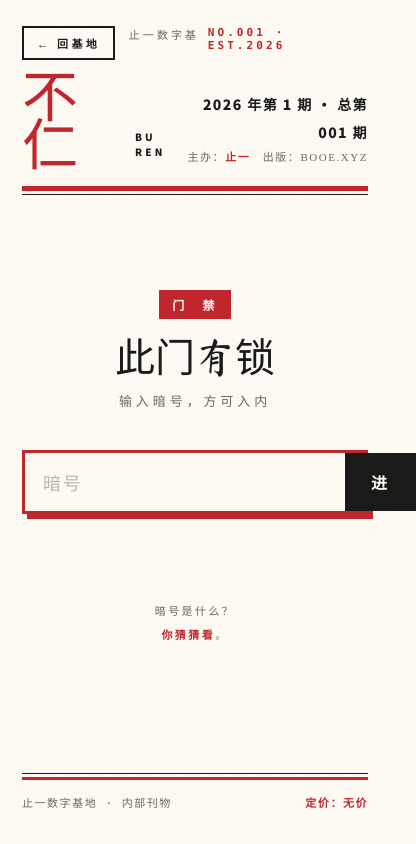
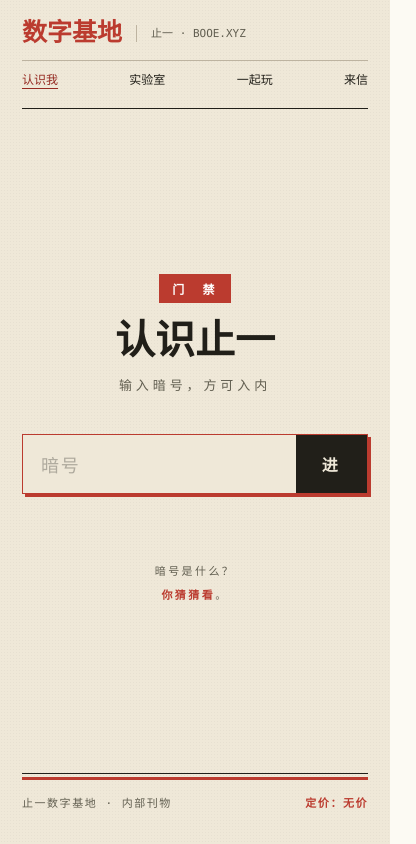
Before and after one commit to gangelitang-afk/booe, a plain HTML site: page public/gate.html in a window 390 px wide. Shown: the whole page, 416 px wide, since content can reach past the window. Drawn offline with Linux system fonts and the light colour scheme; a web font is replaced by a local one.

Commit message:
Unify Digital Base branding and secondary navigation

```diff
--- /dev/null
+++ b/public/assets/digital-base.css
@@ -0,0 +1,90 @@
+/* Shared site identity and navigation. Interactive rooms retain their own controls. */
+:root {
+  --db-paper: #efe8d8;
+  --db-ink: #211f19;
+  --db-red: #bb3b2f;
+  --db-line: #bdb3a0;
+  --db-muted: #625f51;
+}
+
+.db-header {
+  display: flex;
+  justify-content: space-between;
+  align-items: center;
+  gap: 20px;
+  margin: 0;
+  padding: 24px 0 23px;
+  border: 0;
+  border-bottom: 1px solid var(--db-ink);
+  background: transparent;
+  color: var(--db-ink);
+  font: 13px/1.55 "Microsoft YaHei", "PingFang SC", sans-serif;
+  text-align: left;
+}
+
+.db-brand {
+  display: inline-flex;
+  align-items: center;
+  gap: 14px;
+  min-width: 0;
+  color: var(--db-red);
+  text-decoration: none;
+}
+
+.db-brand strong {
+  font: 900 clamp(25px, 3.4vw, 43px)/1.15 SimSun, "Songti SC", serif;
+  white-space: nowrap;
+}
+
+.db-brand small {
+  border-left: 1px solid var(--db-line);
+  padding-left: 14px;
+  color: var(--db-muted);
+  font: 11px/1.55 Consolas, "Microsoft YaHei", monospace;
+  white-space: nowrap;
+}
+
+.db-header .db-nav { display: flex; gap: clamp(13px, 2.5vw, 34px); }
+.db-nav a { color: var(--db-ink); text-decoration: none; white-space: nowrap; }
+.db-nav a:hover, .db-nav [aria-current="page"] { color: #952a22; text-decoration: underline; text-underline-offset: .35em; }
+.db-header a:focus-visible { outline: 2px solid var(--db-red); outline-offset: 4px; }
+.db-header--wide { position: relative; z-index: 2; width: min(1328px, calc(100% - 36px)); margin-inline: auto; }
+.db-path { width: min(1328px, calc(100% - 36px)); margin: 13px auto 0; font: 12px/1.5 "Microsoft YaHei", sans-serif; text-align: left; color: var(--db-muted); }
+.db-path a { color: #952a22; text-decoration: underline; text-underline-offset: .25em; }
+
+body.db-secondary {
+  --paper: var(--db-paper);
+  --ink: var(--db-ink);
+  --red: var(--db-red);
+  --cinnabar: var(--db-red);
+  --line: var(--db-line);
+  --gray: var(--db-muted);
+  background: var(--db-paper);
+}
+.db-secondary .wrap { width: 100%; max-width: 1440px; padding-inline: 56px; }
+.db-secondary .page { width: 100%; }
+.db-secondary .page .title, .db-secondary .gate-title, .db-secondary .page-title {
+  font-family: SimSun, "Songti SC", serif;
+  font-weight: 900;
+}
+.db-secondary .gate { padding-block: clamp(34px, 8vw, 96px); }
+.db-secondary .gate .field { border-width: 1px; }
+.db-secondary .gate .field:focus-within { box-shadow: 3px 3px 0 var(--db-red); }
+.db-secondary .gate #pw { min-width: 0; }
+.db-secondary .gate .hint { margin-top: 26px; }
+.db-secondary.db-room { padding-top: 0; }
+.db-secondary.db-room .db-header { margin-bottom: 8px; }
+.db-secondary.db-room .head { margin-top: 15px; }
+.db-secondary.db-reader { padding-top: 0; }
+.db-secondary.db-reader main > header { padding-top: 30px; text-align: left; }
+
+@media (max-width: 900px) {
+  .db-secondary .wrap { padding-inline: 22px; }
+  .db-header { padding-block: 19px; }
+  .db-header .db-nav { gap: 16px; font-size: 12px; }
+}
+@media (max-width: 560px) {
+  .db-header { flex-wrap: wrap; gap: 12px; }
+  .db-header .db-nav { width: 100%; gap: 10px; justify-content: space-between; padding: 10px 0 0; border-top: 1px solid var(--db-line); }
+  .db-header--wide, .db-path { width: 100%; }
+}
--- a/public/gate.html
+++ b/public/gate.html
@@ -3,8 +3,8 @@
 <head>
 <meta charset="UTF-8">
 <meta name="viewport" content="width=device-width, initial-scale=1.0">
-<title>门禁 · 止一的数字基地</title>
-<meta name="theme-color" content="#FCFAF3">
+<title>认识我 · 止一的数字基地</title>
+<meta name="theme-color" content="#efe8d8">
 <link href="https://fonts.googleapis.com/css2?family=Noto+Sans+SC:wght@400;700;900&family=Noto+Serif+SC:wght@400;900&display=swap" rel="stylesheet">
 <link rel="stylesheet" href="fonts/mashanzheng.css">
 <style>
@@ -75,29 +75,16 @@
     .field{max-width:none;}
   }
 </style>
-</head>
-<body>
+<link rel="stylesheet" href="assets/digital-base.css"></head>
+<body class="db-secondary">
 <div class="grain"></div>
 
 <div class="wrap">
-  <a class="back" href="index.html">← 回基地</a>
-
-  <div class="topbar">
-    <span>BOOE.XYZ · 止一数字基地</span>
-    <span class="r">NO.001 · EST.2026</span>
-  </div>
-  <div class="mast">
-    <div class="logo"><b>不仁</b><i>BU REN</i></div>
-    <div class="issue">
-      <b>2026 年第 1 期 · 总第 001 期</b>
-      主办：<span style="color:var(--red);font-weight:700;">止一</span>　出版：BOOE.XYZ
-    </div>
-  </div>
-  <div class="wx"><div class="thick"></div><div class="thin"></div></div>
+  <header class="db-header" aria-label="站点页首"><a class="db-brand" href="index.html"><strong>数字基地</strong><small>止一 · BOOE.XYZ</small></a><nav class="db-nav" aria-label="主导航"><a href="gate.html" aria-current="page">认识我</a><a href="lab.html">实验室</a><a href="play.html">一起玩</a><a href="talk.html">来信</a></nav></header>
 
   <div class="gate">
     <div class="colhead">门　禁</div>
-    <div class="gate-title">此门有锁</div>
+    <h1 class="gate-title">认识止一</h1>
     <div class="gate-sub">输入暗号，方可入内</div>
 
     <div class="field" id="field">
```
Also changed, not shown: public/about.html (+4 -17 lines), public/booe.html (+5 -18 lines), public/gomoku.html (+3 -3 lines), public/hermes.html (+3 -3 lines), public/index.html (+1 -1 lines), public/india.html (+2 -2 lines), public/lab.html (+1 -1 lines), public/ludo.html (+3 -3 lines), public/play.html (+4 -17 lines), public/procurement.html (+2 -2 lines), public/reddit.html (+3 -3 lines), public/reflex.html (+3 -3 lines), public/talk.html (+4 -17 lines).
